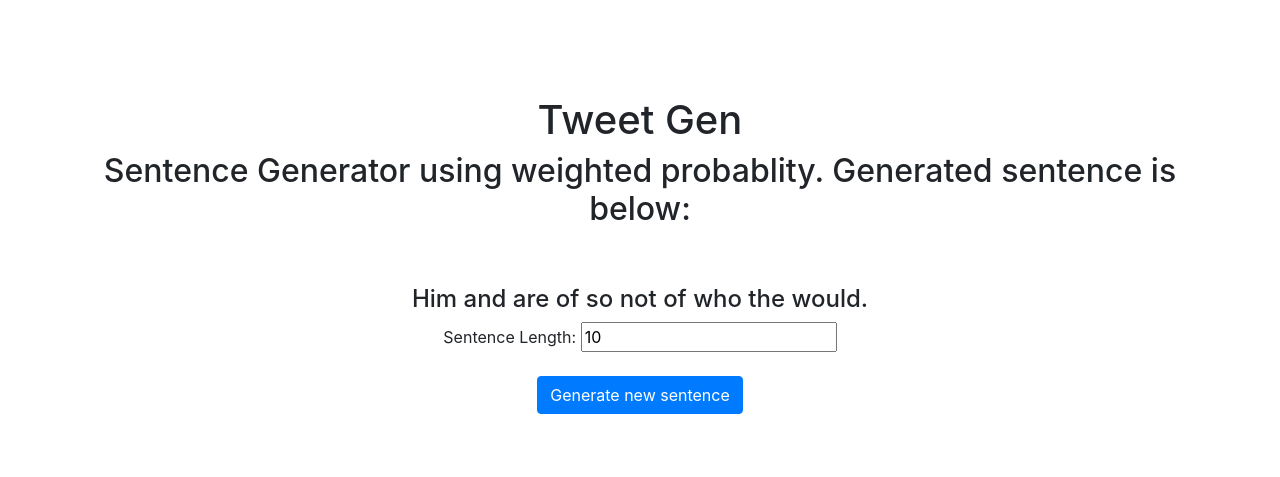
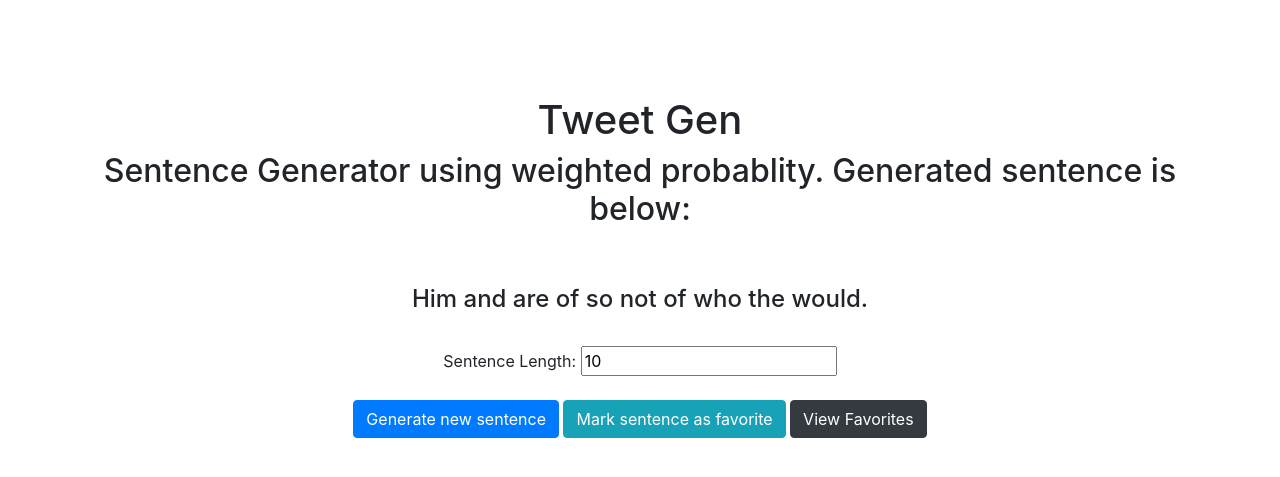
Before and after one commit to tempor1s/tweetgen, a Flask app: page / in a window 1280 px wide. Shown: the top 477 px of the page. Run offline with Flask 2, Linux system fonts and the light colour scheme; some libraries are stand-ins or nearby versions.

Commit message:
[add] new buttons and route to be used with favorites

```diff
--- a/app.py
+++ b/app.py
@@ -2,6 +2,7 @@ from flask import Flask, render_template, request, jsonify
 from lib.sample import get_sentence
 
 app = Flask(__name__)
+
 
 @app.route('/', methods=['GET', 'POST'])
 def index():
@@ -11,9 +12,17 @@ def index():
 
         return jsonify({'sentence': sentence})
 
-
     sentence = get_sentence('lib/txt_files/sherlock.txt', 10)
     return render_template('index.html', sentence=sentence, num=10)
 
+
+@app.route('/favorites', methods=['GET', 'POST'])
+def favorites():
+    if request.method == 'POST':
+        pass
+
+    return render_template('favorites.html')
+
+
 if __name__ == "__main__":
     app.run(debug=True)
--- a/templates/index.html
+++ b/templates/index.html
@@ -7,7 +7,7 @@
     </h2>
     <br /><br />
     <h4 id="sentence">{{ sentence }}</h4>
-
+    <br />
     <div>
         Sentence Length:
         <input
@@ -19,6 +19,10 @@
         <button class="btn btn-primary" id="generate">
             Generate new sentence
         </button>
+        <button class="btn btn-info" id='favorite'>
+            Mark sentence as favorite
+        </button>
+        <a class="btn btn-dark" href="/favorites">View Favorites</a>
     </div>
 </div>
 {% endblock %}
```
Also changed, not shown: templates/favorites.html (added, +10 -0 lines).
